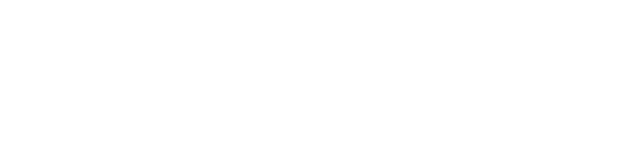
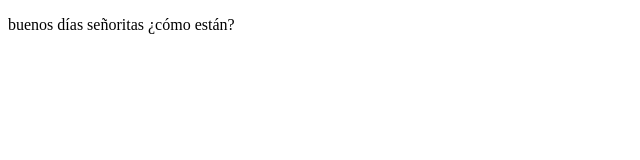
Before and after one commit to pankeiiik/proyectoDemoCursoPre, a plain HTML site: page index.html in a window 1280 px wide. Shown: the whole page, without its empty margins (0-640 px from the left). Drawn offline with Linux system fonts and the light colour scheme.

Commit message:
emoticon

```diff
--- a/index.html
+++ b/index.html
@@ -7,6 +7,8 @@
     <title>buenas</title>
 </head>
 <body>
-    <c59i9b3gf6a0e class="gif"></c59i9b3gf6a0e>
+    <p>
+        buenos días señoritas ¿cómo están?
+    </p>
 </body>
 </html>
```
